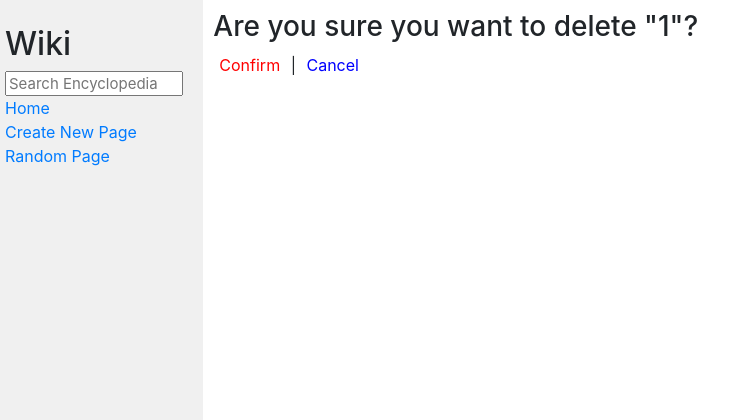
After one commit to ChelovechKo/wiki-project, a Django app: page /delete/1 in a window 1280 px wide. The commit adds this page. Shown: the top 420 px of the page, without its empty margins (0-755 px from the left). Run offline with Django 3.2, Linux system fonts and the light colour scheme; some libraries are stand-ins or nearby versions.

Commit message:
add delete page option

```diff
--- /dev/null
+++ b/encyclopedia/templates/encyclopedia/delete.html
@@ -0,0 +1,30 @@
+{% extends "encyclopedia/layout.html" %}
+
+{% block title %}
+    Delete {{ title }}
+{% endblock %}
+
+{% block body %}
+    <h3>Are you sure you want to delete "{{ title }}"?</h3>
+
+    <div style="display: inline;">
+        <form action="{% url 'wiki:delete' title %}" method="post" style="display: inline;">
+            {% csrf_token %}
+            <button type="submit" style="color: red; background: none; border: none; cursor: pointer;">
+                Confirm
+            </button>
+        </form>|
+
+        <a href="{% url 'wiki:title' title %}">
+            <button type="button" style="color: blue; background: none; border: none; cursor: pointer;">
+                Cancel
+            </button>
+        </a>
+    </div>
+
+    <style>
+        button:hover {
+            text-decoration: underline;
+        }
+    </style>
+{% endblock %}
--- a/encyclopedia/templates/encyclopedia/edit.html
+++ b/encyclopedia/templates/encyclopedia/edit.html
@@ -9,6 +9,9 @@
 
     <form action="{% url 'wiki:edit' title %}" method="post">
         {% csrf_token %}
+        <label for="title">Title:</label><br>
+        <input type="text" id="title" name="new_title" value="{{ title }}" required><br><br>
+
         <label for="content">Content (Markdown):</label><br>
         <textarea id="content" name="content" rows="20" required>{{ content }}</textarea><br><br>
         <input type="submit" value="Save Changes">
--- a/encyclopedia/templates/encyclopedia/title.html
+++ b/encyclopedia/templates/encyclopedia/title.html
@@ -5,9 +5,8 @@
 {% endblock %}
 
 {% block body %}
-    <a href="{% url 'wiki:edit' title %}">Edit</a>
-
-    <h1>{{ title }}</h1>
+    <a href="{% url 'wiki:edit' title %}">Edit</a> |
+    <a href="{% url 'wiki:delete' title %}">Delete</a>
 
     {{ title_content|safe }}
 
--- a/encyclopedia/urls.py
+++ b/encyclopedia/urls.py
@@ -12,4 +12,5 @@ urlpatterns = [
     path("random/", views.random_page, name="random"),
     path("create/", views.create_page, name="create"),
     path("edit/<str:title>", views.edit_page, name="edit"),
+    path("delete/<str:title>", views. delete_page, name="delete"),
 ]
--- a/encyclopedia/views.py
+++ b/encyclopedia/views.py
@@ -1,6 +1,5 @@
 from django.shortcuts import render, redirect
 import re
-import markdown
 from . import util
 import random
 
@@ -12,14 +11,13 @@ def index(request):
 def title(request, title):
     content = util.get_entry(title)
     if content:
-        #markdown_html_content = markdown.markdown(content)
         re_html_content = util.convert_markdown_to_html(content)
         return render(request, "encyclopedia/title.html", {
-            "title": title.upper(),
+            "title": title,
             "title_content": re_html_content
         })
     return render(request, "encyclopedia/page_not_found.html", {
-        "title": title.upper()
+        "title": title
     })
 
 def search(request):
@@ -59,18 +57,27 @@ def create_page(request):
 
 
 def edit_page(request, title):
+    new_title = title
     if request.method == "POST":
-        print(f"Title: {title}")
+        new_title = request.POST.get('new_title')
         content = request.POST.get('content')
-        print(f"content: {content}")
         content = re.sub(r'\n{2,}', '\n', content.replace('\r\n', '\n').replace('\r', '\n'))
-        util.save_entry(title, content)
-        return redirect('wiki:title', title=title)
+        util.save_entry(new_title, content)
+        return redirect('wiki:title', title=new_title)
 
-    content = util.get_entry(title)
+    content = util.get_entry(new_title)
     content = re.sub(r'\n{2,}', '\n', content)
 
     return render(request, "encyclopedia/edit.html", {
-        "title": title,
+        "title": new_title,
         "content": content
     })
+
+def delete_page(request, title):
+    if request.method == "POST":
+        util.delete_entry(title)
+        return redirect('wiki:index')
+
+    return render(request, "encyclopedia/delete.html", {
+        "title": title
+    })
```
Also changed, not shown: encyclopedia/util.py (+7 -0 lines), entries/CSS.md (+1 -0 lines), entries/DJANGO.md (+1 -0 lines), entries/GIT.md (+3 -0 lines), entries/HTML.md (+3 -0 lines), entries/Python.md (+1 -0 lines).
